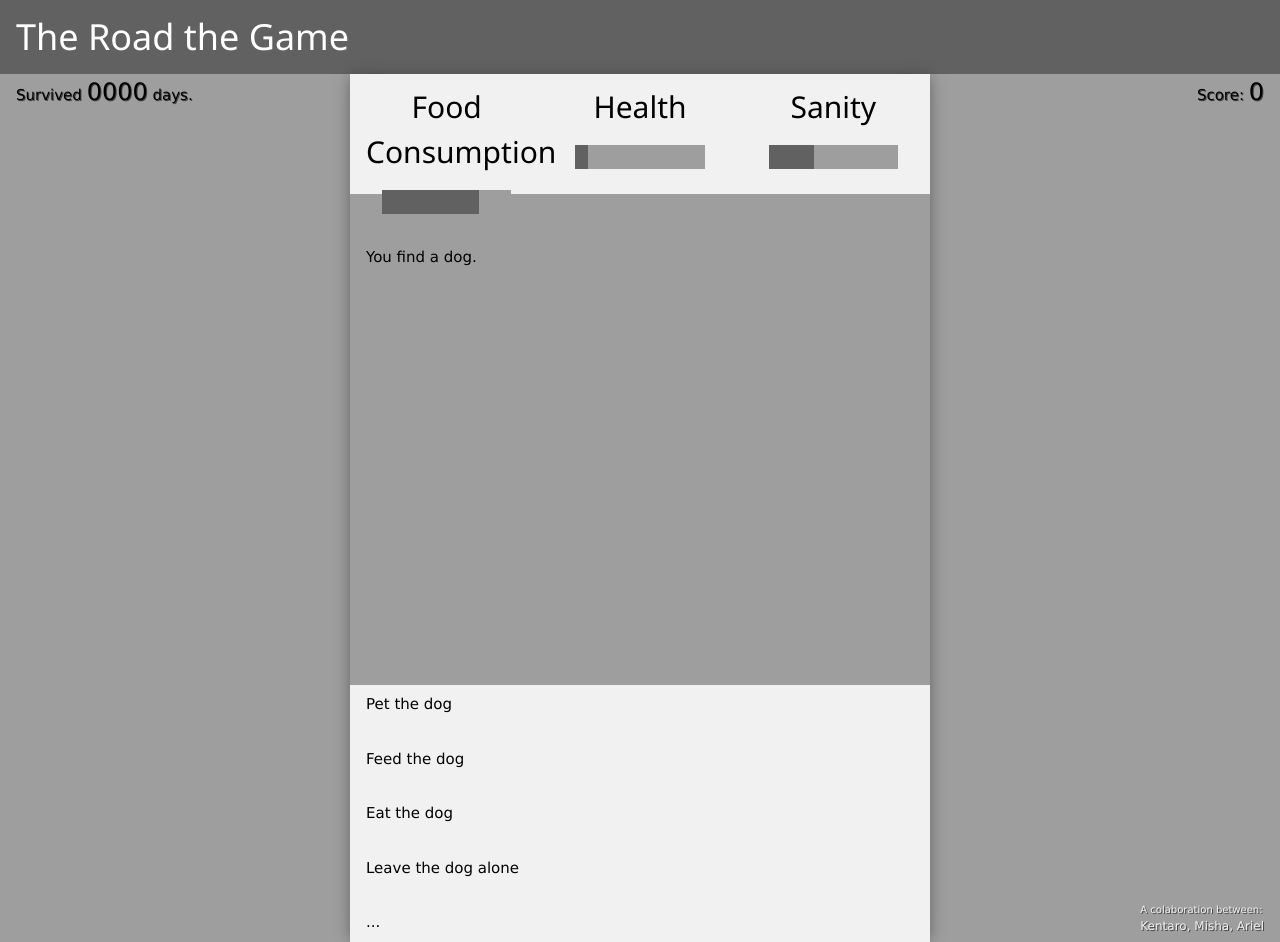
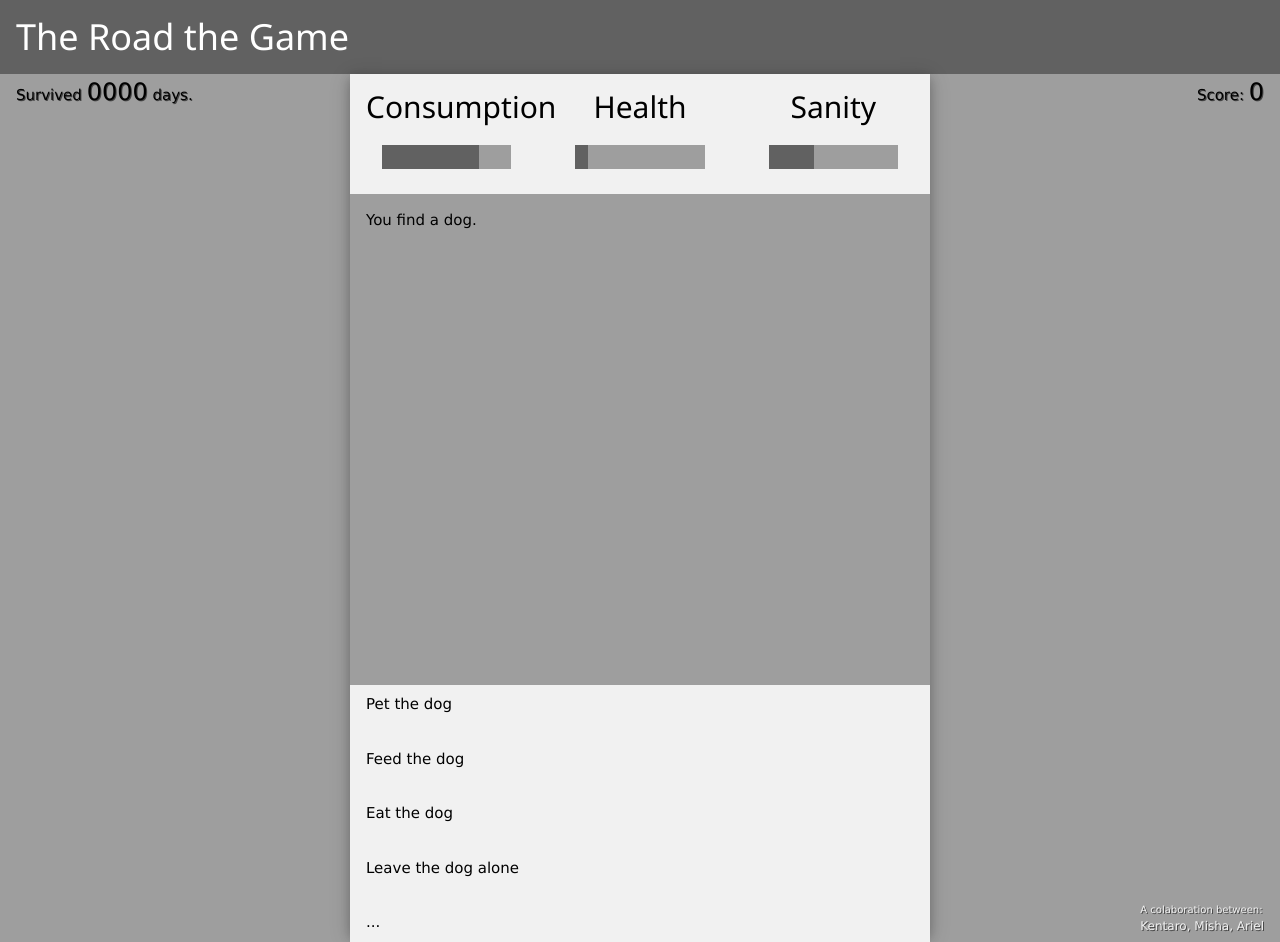
Before and after one commit to MishaEgorovCA/TheRoadtheGame, a plain HTML site: page index.html in a window 1280 px wide. Drawn offline with nearby package versions, Linux system fonts and the light colour scheme.

Commit message:
Changed Header again

```diff
--- a/index.html
+++ b/index.html
@@ -21,7 +21,7 @@
             <!--Player Stats-->
             <div class="w3-row w3-light-gray w3-center" style="height:120px;">
                 <div class="w3-third w3-container">
-                    <h2>Food Consumption</h2>
+                    <h2>Consumption</h2>
                     <div class="w3-grey w3-margin">
                         <div class="w3-dark-grey" style="width:75%;height:24px"> </div>
                     </div>
```
